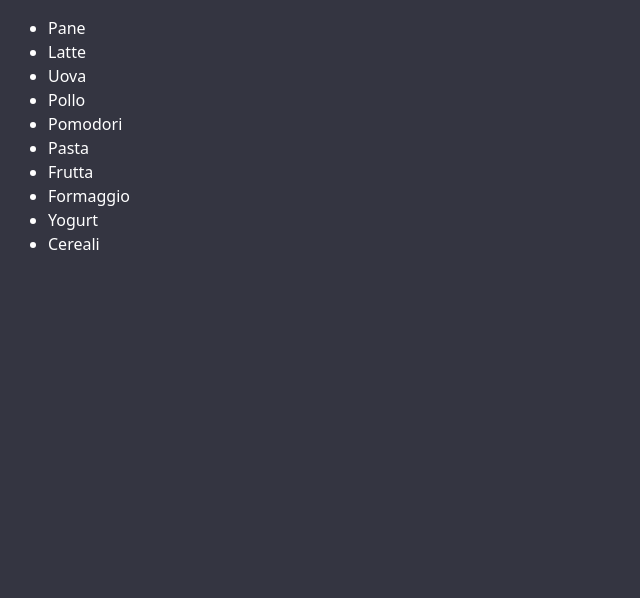
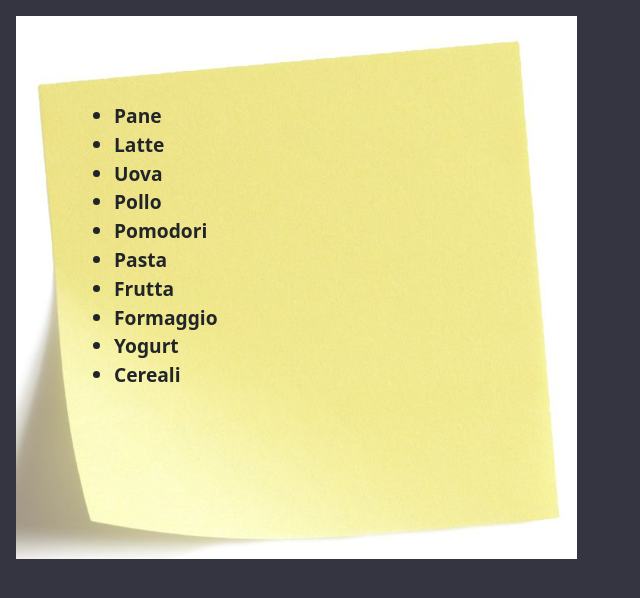
Before and after one commit to Lorenzo7991/js-lista-spesa, a plain HTML site: page index.html in a window 1280 px wide. Shown: the whole page, without its empty margins (0-640 px from the left). Drawn offline with nearby package versions, Linux system fonts and the light colour scheme.

Commit message:
add draft layout

```diff
--- a/css/style.css
+++ b/css/style.css
@@ -1,3 +1,11 @@
 body {
     background-color: rgb(52, 53, 65);
 }
+
+#shopping-list {
+    position: absolute;
+    top: 70px;
+    left: 50px;
+    font-weight: 700;
+    font-size: 1.2rem;
+}
--- a/index.html
+++ b/index.html
@@ -17,7 +17,10 @@
 </head>
 
 <body>
-    <div id="shopping-list" class="m-3 text-white">
+    <div class="post-it m-3 position-relative">
+        <img src="assets/Screenshot 2024-01-08 155416.png" alt="post-it-bg">
+        <div id="shopping-list" class="m-3">
+        </div>
     </div>
 
 
```
Also changed, not shown: assets/Screenshot 2024-01-08 155416.png (added).
